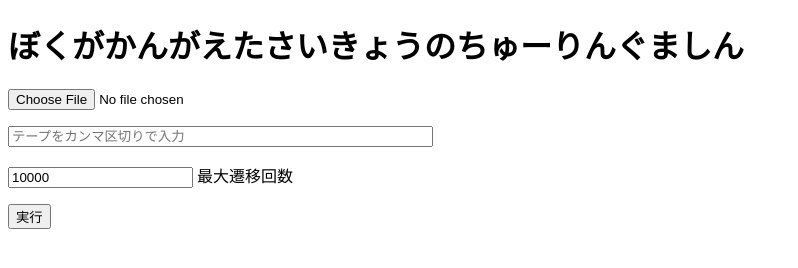
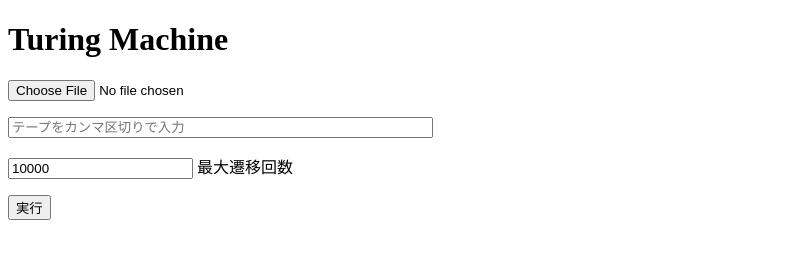
Before and after one commit to reiyw/turing-machine, a plain HTML site: page index.html in a window 1280 px wide. Shown: the whole page, without its empty margins (0-798 px from the left). Drawn offline with Linux system fonts and the light colour scheme.

Commit message:
Use decent title

```diff
--- a/index.html
+++ b/index.html
@@ -2,12 +2,12 @@
 <html>
 <head>
     <meta charset="UTF-8">
-    <title>ぼくがかんがえたさいきょうのちゅーりんぐましん</title>
+    <title>Turing Machine</title>
     <link rel="stylesheet" href="style.css">
 </head>
 <body>
     <header>
-        <h1>ぼくがかんがえたさいきょうのちゅーりんぐましん</h1>
+        <h1>Turing Machine</h1>
     </header>
 
     <p>
```
